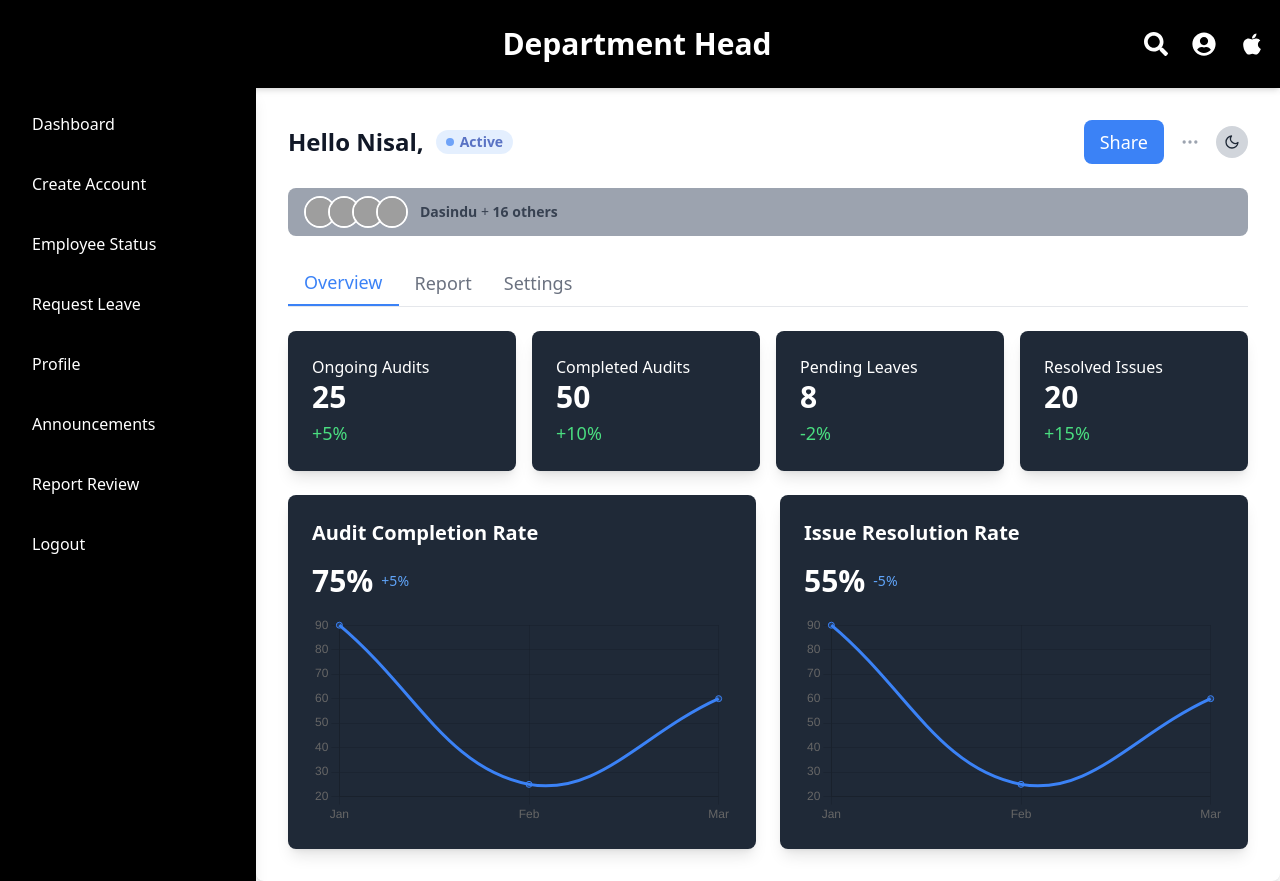
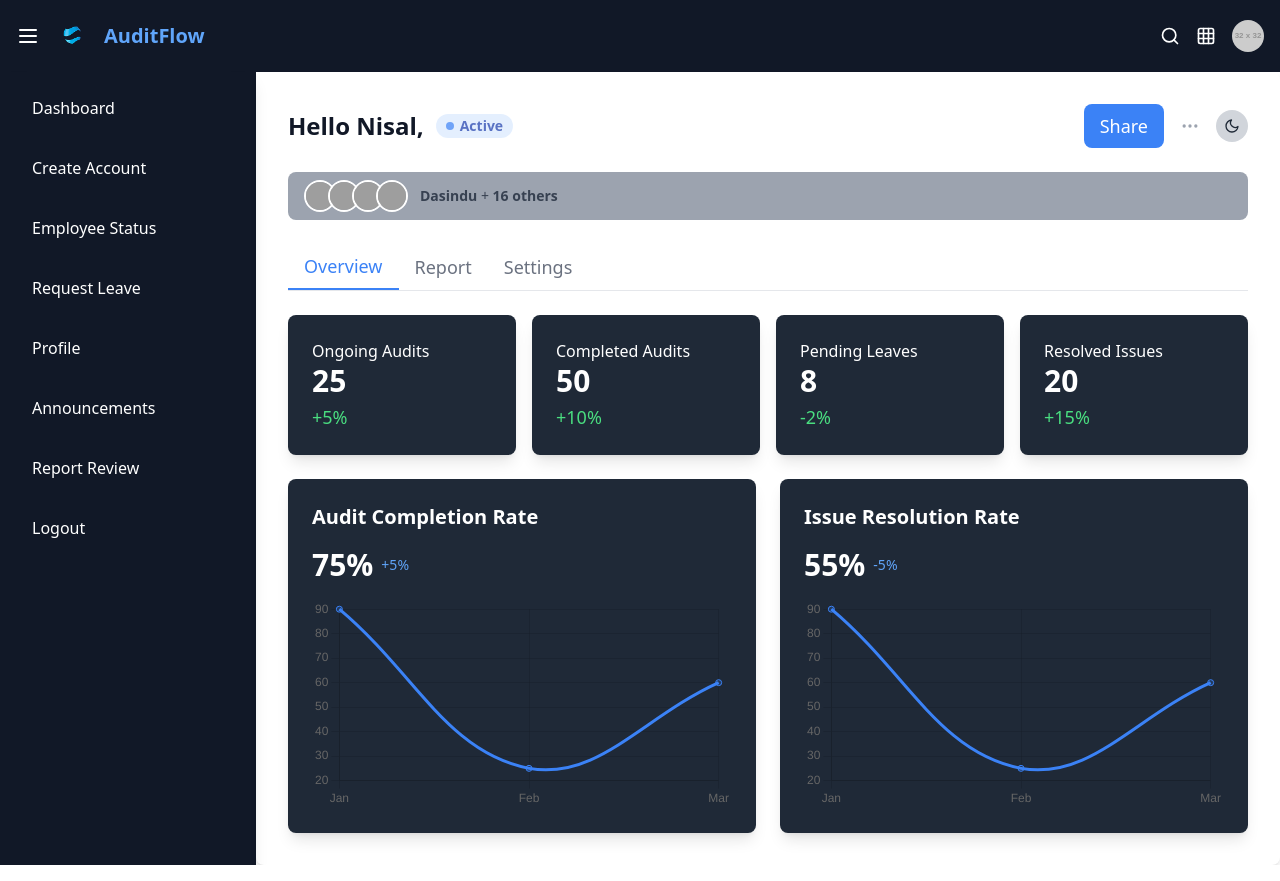
Before and after one commit to Nisal2522/Audit-Managment, a React (Vite) app in the folder frontend/: page /food/Head in a window 1280 px wide. Built offline with nearby package versions, Linux system fonts and the light colour scheme; grey boxes are pictures that could not be loaded.

Commit message:
NavBar.jsx(updated)

```diff
--- a/frontend/package.json
+++ b/frontend/package.json
@@ -14,6 +14,7 @@
     "axios": "^1.7.9",
     "chart.js": "^4.4.8",
     "framer-motion": "^12.5.0",
+    "lucide-react": "^0.482.0",
     "postcss": "^8.4.49",
     "react": "^18.3.1",
     "react-chartjs-2": "^5.3.0",
--- /dev/null
+++ b/frontend/src/Components/NavBar.jsx
@@ -0,0 +1,32 @@
+import { Menu, Search, Grid } from "lucide-react";
+import logo from "../assets/logo.png";
+
+export default function NavBar() {
+    return (
+        <nav className="flex items-center justify-between bg-gray-900 text-white p-4">
+            {/* Left Section - Logo & Title */}
+            <div className="flex items-center gap-3">
+                <button className="text-white hover:text-gray-400">
+                    <Menu size={24} />
+                </button>
+                <img src={logo} alt="Logo" className="w-10 h-10" />
+                <span className="text-xl font-semibold text-blue-400">AuditFlow</span>
+            </div>
+
+            {/* Right Section - Icons & Profile */}
+            <div className="flex items-center gap-4">
+                <button className="text-white hover:text-gray-400">
+                    <Search size={20} />
+                </button>
+                <button className="text-white hover:text-gray-400">
+                    <Grid size={20} />
+                </button>
+                <img
+                    src="https://via.placeholder.com/32"
+                    alt="Profile"
+                    className="w-8 h-8 rounded-full cursor-pointer"
+                />
+            </div>
+        </nav>
+    );
+}
--- a/frontend/src/pages/food/DepartmentHead/Activemember.jsx
+++ b/frontend/src/pages/food/DepartmentHead/Activemember.jsx
@@ -1,13 +1,13 @@
 // src/components/food/departmenthead.jsx
 import React from 'react';
-import Header from './Header';
+import Navbar from '../../../Components/NavBar';
 import Sidebar from './Sidebar'
 
 const Activeaccountfood = () => {
   return (
     <div className="min-h-screen bg-white flex flex-col">
       {/* Header */}
-      <Header />
+      <Navbar />
 
       <div className="flex flex-grow">
         {/* Sidebar */}
--- a/frontend/src/pages/food/DepartmentHead/Announcement.jsx
+++ b/frontend/src/pages/food/DepartmentHead/Announcement.jsx
@@ -1,5 +1,5 @@
 import React, { useState } from 'react';
-import Header from './Header';
+import Navbar from '../../../Components/NavBar';
 import Sidebar from './Sidebar';
 
 const AnnouncementsFoodHead = () => {
@@ -65,7 +65,7 @@ const AnnouncementsFoodHead = () => {
 
   return (
     <div className={`min-h-screen flex flex-col ${darkMode ? 'bg-gray-900 text-white' : 'bg-gray-200 text-black'}`}>
-      <Header />
+      <Navbar />
       <div className="flex flex-grow">
         <Sidebar />
         <main className={`flex-grow p-8 ${darkMode ? 'bg-gray-900' : 'bg-gray-100'} rounded-xl shadow-lg transition-all duration-300 ease-in-out`}>
--- a/frontend/src/pages/food/DepartmentHead/Createprofile.jsx
+++ b/frontend/src/pages/food/DepartmentHead/Createprofile.jsx
@@ -1,5 +1,5 @@
 import React, { useState, useEffect } from "react";
-import Header from "./Header";
+import Navbar from '../../../Components/NavBar';
 import Sidebar from "./Sidebar";
 
 const CreateprofileFood = () => {
@@ -55,7 +55,7 @@ const CreateprofileFood = () => {
   return (
     <div className={`min-h-screen ${darkMode ? "bg-gray-900 text-white" : "bg-gray-100 text-black"} flex flex-col`}>
       {/* Header */}
-      <Header />
+      <Navbar />
 
      {/* Dark Mode Button */}
             <div className="absolute top-[19%] right-8 transform -translate-y-1/2">
--- a/frontend/src/pages/food/DepartmentHead/DepartmentHead.jsx
+++ b/frontend/src/pages/food/DepartmentHead/DepartmentHead.jsx
@@ -9,7 +9,7 @@ import {
 } from "chart.js";
 import { FiShare2, FiMoreHorizontal, FiSun, FiMoon } from "react-icons/fi";
 import Sidebar from "./Sidebar";
-import Header from "./Header";
+import Navbar from '../../../Components/NavBar';
 
 ChartJS.register(LineElement, CategoryScale, LinearScale, PointElement);
 
@@ -46,7 +46,7 @@ const DepartmentheadFood = () => {
       }`}
     >
       {/* Header */}
-      <Header />
+      <Navbar />
 
       <div className="flex flex-grow">
         {/* Sidebar */}
--- a/frontend/src/pages/food/DepartmentHead/Employeestatus.jsx
+++ b/frontend/src/pages/food/DepartmentHead/Employeestatus.jsx
@@ -1,5 +1,5 @@
 import React, { useState } from "react";
-import Header from "./Header";
+import Navbar from '../../../Components/NavBar';
 import Sidebar from "./Sidebar";
 
 const employees = [
@@ -33,7 +33,7 @@ const EmployeeStatusFood = () => {
 
   return (
     <div className={`min-h-screen flex flex-col ${darkMode ? "bg-gray-900 text-white" : "bg-gray-50 text-gray-900"}`}>
-      <Header />
+      <Navbar />
 
       <div className="flex flex-grow">
         <Sidebar />
--- a/frontend/src/pages/food/DepartmentHead/Profile.jsx
+++ b/frontend/src/pages/food/DepartmentHead/Profile.jsx
@@ -2,7 +2,7 @@
 
 
 import React, { useState, useEffect } from "react";
-import Header from "./Header";
+import Navbar from '../../../Components/NavBar';
 import Sidebar from "./Sidebar";
 
 const ProfileHeadFood = () => {
@@ -35,7 +35,7 @@ const ProfileHeadFood = () => {
 
   return (
     <div className={`${darkMode ? "bg-gray-900 text-white" : "bg-gray-100 text-black"} min-h-screen flex flex-col`}>
-      <Header />
+      <Navbar />
 
 
 
--- a/frontend/src/pages/food/DepartmentHead/ReportVidew.jsx
+++ b/frontend/src/pages/food/DepartmentHead/ReportVidew.jsx
@@ -1,13 +1,13 @@
 // src/components/food/departmenthead.jsx
 import React from 'react';
-import Header from './Header';
+import Navbar from '../../../Components/NavBar';
 import Sidebar from './Sidebar'
 
 const Reportviewfoodhead = () => {
   return (
     <div className="min-h-screen bg-white flex flex-col">
       {/* Header */}
-      <Header />
+      <Navbar />
 
       <div className="flex flex-grow">
         {/* Sidebar */}
--- a/frontend/src/pages/food/DepartmentHead/Requestleave.jsx
+++ b/frontend/src/pages/food/DepartmentHead/Requestleave.jsx
@@ -1,5 +1,5 @@
 import React, { useState, useEffect } from "react";
-import Header from "./Header";
+import Navbar from '../../../Components/NavBar';
 import Sidebar from "./Sidebar";
 import { motion } from "framer-motion";
 
@@ -47,7 +47,7 @@ const RequestLeaveFood = () => {
 
   return (
     <div className={`min-h-screen flex flex-col ${darkMode ? "bg-gray-900 text-white" : "bg-gray-100 text-gray-900"}`}>
-      <Header />
+      <Navbar />
       <div className="flex flex-grow">
         <Sidebar />
         <main className="flex-grow p-8 shadow-lg rounded-lg">
--- a/frontend/src/pages/food/DepartmentHead/Sidebar.jsx
+++ b/frontend/src/pages/food/DepartmentHead/Sidebar.jsx
@@ -2,7 +2,7 @@ import React from 'react';
 
 const Sidebar = () => {
   return (
-    <aside className="w-64 bg-black text-white shadow-lg">
+    <aside className="w-64 bg-gray-900 text-white shadow-lg">
       <ul className="space-y-5 p-4">
         <li>
           <a
```
Also changed, not shown: frontend/src/assets/logo.png (added), 1 other file (tests, documents, lock files or other folders).
